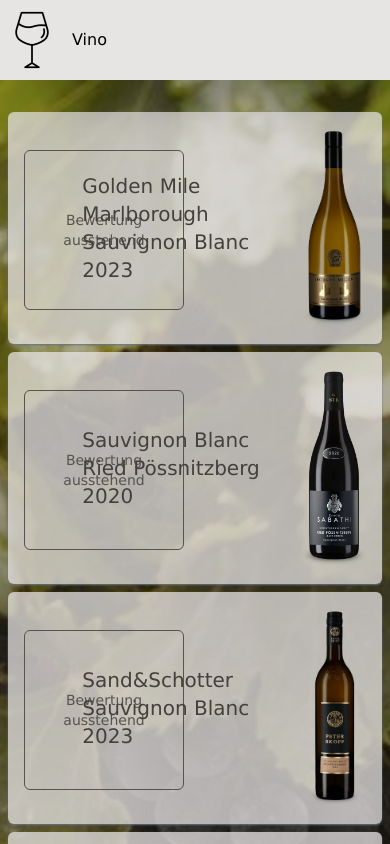
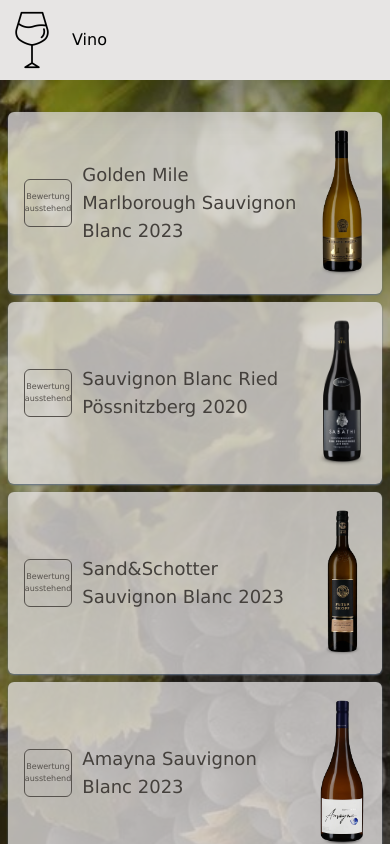
Before and after one commit to MarcMatthiae/vino, a React (Vite) app: page / in a window 390 px wide. Shown: the top 844 px of the page. Built offline with nearby package versions, Linux system fonts and the light colour scheme.

Commit message:
FCK mobile

```diff
--- a/src/wine-list/wine-list.tsx
+++ b/src/wine-list/wine-list.tsx
@@ -42,8 +42,8 @@
             >
               <div className="flex flex-col justify-start items-start col-span-2">
                 {evaluation ? (
-                  <div className="mt-1 text-sm text-stone-600 border border-stone-600 h-40 w-40 rounded-md flex items-center justify-center">
-                    <p className="text-[50px]">
+                  <div className="mt-1 text-stone-600 border border-stone-600 @[1024px]/main:h-40 @[1024px]/main:w-40 h-12 w-12 rounded-md flex items-center justify-center">
+                    <p className="@[1024px]/main:text-[50px] text-[30px]">
                       {evaluation === 6 && "\u{1F92E}"}
                       {evaluation === 5 && "\u{1F922}"}
                       {evaluation === 4 && "\u{1F974}"}
@@ -53,21 +53,21 @@
                     </p>
                   </div>
                 ) : (
-                  <div className="mt-1 text-sm text-stone-600 border border-stone-600 h-40 w-40 rounded-md flex items-center justify-center">
-                    <p className="text-[14px] text-center">
+                  <div className="mt text-stone-600 border border-stone-600 @[1024px]/main:h-40 @[1024px]/main:w-40 h-12 w-12 rounded-md flex items-center justify-center">
+                    <p className="@[1024px]/main:text-[14px] text-[8px] text-center">
                       Bewertung ausstehend
                     </p>
                   </div>
                 )}
               </div>
-              <div className="flex flex-col justify-start items-start col-span-7">
-                <h2 className="text-left text-xl font-extralight">
+              <div className="flex flex-col justify-start items-start text-left col-span-8">
+                <h2 className="text-left @[1024px]/main:text-xl text-lg font-extralight">
                   {wine.name}
                 </h2>
               </div>
-              <div className="col-span-3 flex justify-end">
+              <div className="col-span-2 flex justify-end">
                 <img
-                  className="max-h-[200px] h-[200px] object-contain"
+                  className="@[1024px]/main:max-h-[200px] @[1024px]/main:h-[200px] max-h-[150px] h-[150px] object-contain"
                   src={"/assets/wines/" + wine.key + "/bottle.png"}
                   alt={`${wine.name} wine`}
                 />
--- a/src/wine/wine.tsx
+++ b/src/wine/wine.tsx
@@ -203,9 +203,9 @@
             <Winery winery={winery} showOverlay={showOverlay}></Winery>
           )}
         </div>
-        <div className="h-20 fixed bottom-0 box-border border-t z-50 w-full @[1024px]/main:px-16 flex justify-start items-center shadow-[0px_-4px_6px_rgba(0,0,0,0.1)] bg-stone-200 py-2">
+        <div className="h-20 sticky bottom-0 box-border border-t z-50 w-full @[1024px]/main:px-16 flex justify-start items-center shadow-[0px_-4px_6px_rgba(0,0,0,0.1)] bg-stone-200 py-2">
           <div className="m-auto flex items-center gap-4">
-            <div>Jetzt bewerten:</div>
+            <div className="@[1024px]/main:block hidden">Jetzt bewerten:</div>
             <div className="m-auto flex items-center gap-2">
               {[6, 5, 4, 3, 2, 1].map((evaluation) => (
                 <button
--- a/src/youtube-viewer-react/youtube-viewer-react.tsx
+++ b/src/youtube-viewer-react/youtube-viewer-react.tsx
@@ -6,8 +6,6 @@
 
   // Options for the YouTube player
   const opts = {
-    height: "800",
-    width: "1080",
     playerVars: {
       autoplay: 0, // Do not Auto-play the video
       rel: 0,
@@ -41,8 +39,11 @@
   };
 
   return (
-    <div className="flex justify-center">
+    <div className="flex justify-center max-w-full">
       <YouTube
+        iframeClassName={
+          "@[1024px]/main:w-[1080px] max-w-full @[1024px]/main:h-[800px] h-[200px]"
+        }
         videoId={embedId}
         opts={opts}
         onReady={onReady}
```
